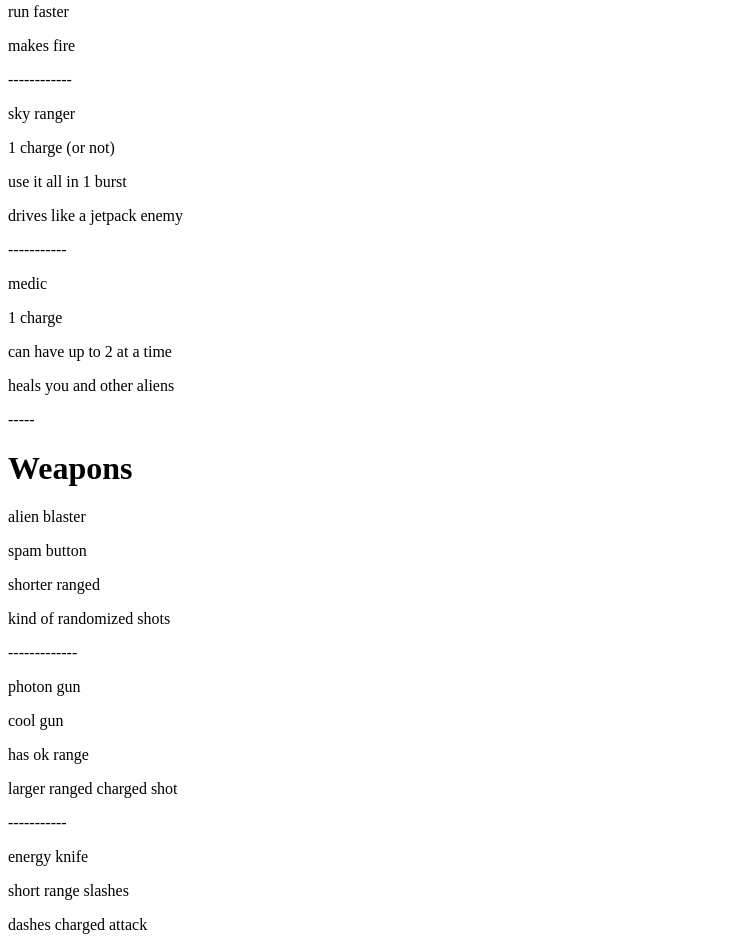
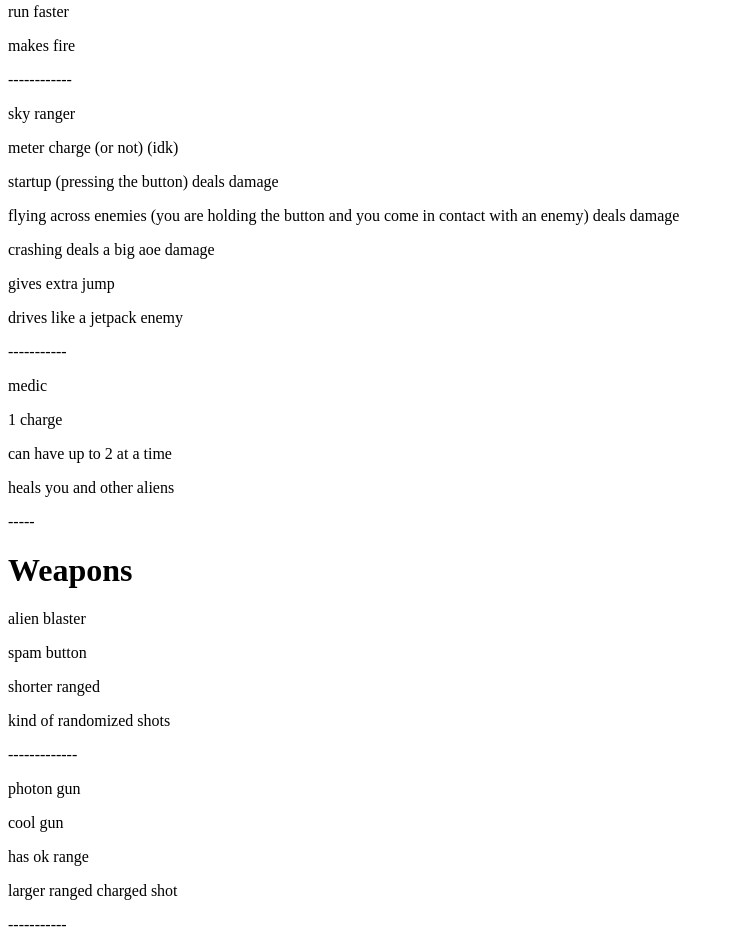
Before and after one commit to burger123453/alien-hominid-invasion, a plain HTML site: page index.html in a window 1280 px wide. Shown: the part 9678-10615 px from the top of the page, without its empty margins (0-734 px from the left). Drawn offline with Linux system fonts and the light colour scheme.

Commit message:
Add files via upload

```diff
--- a/index.html
+++ b/index.html
@@ -290,8 +290,11 @@
         <p>makes fire</p>
         <p>------------</p>
         <p>sky ranger</p>
-        <p>1 charge (or not)</p>
-        <p>use it all in 1 burst</p>
+        <p>meter charge (or not) (idk)</p>
+        <p>startup (pressing the button) deals damage</p>
+        <p>flying across enemies (you are holding the button and you come in contact with an enemy) deals damage</p>
+        <p>crashing deals a big aoe damage</p>
+        <p>gives extra jump</p>
         <p>drives like a jetpack enemy</p>
         <p>-----------</p>
         <p>medic</p>
```
